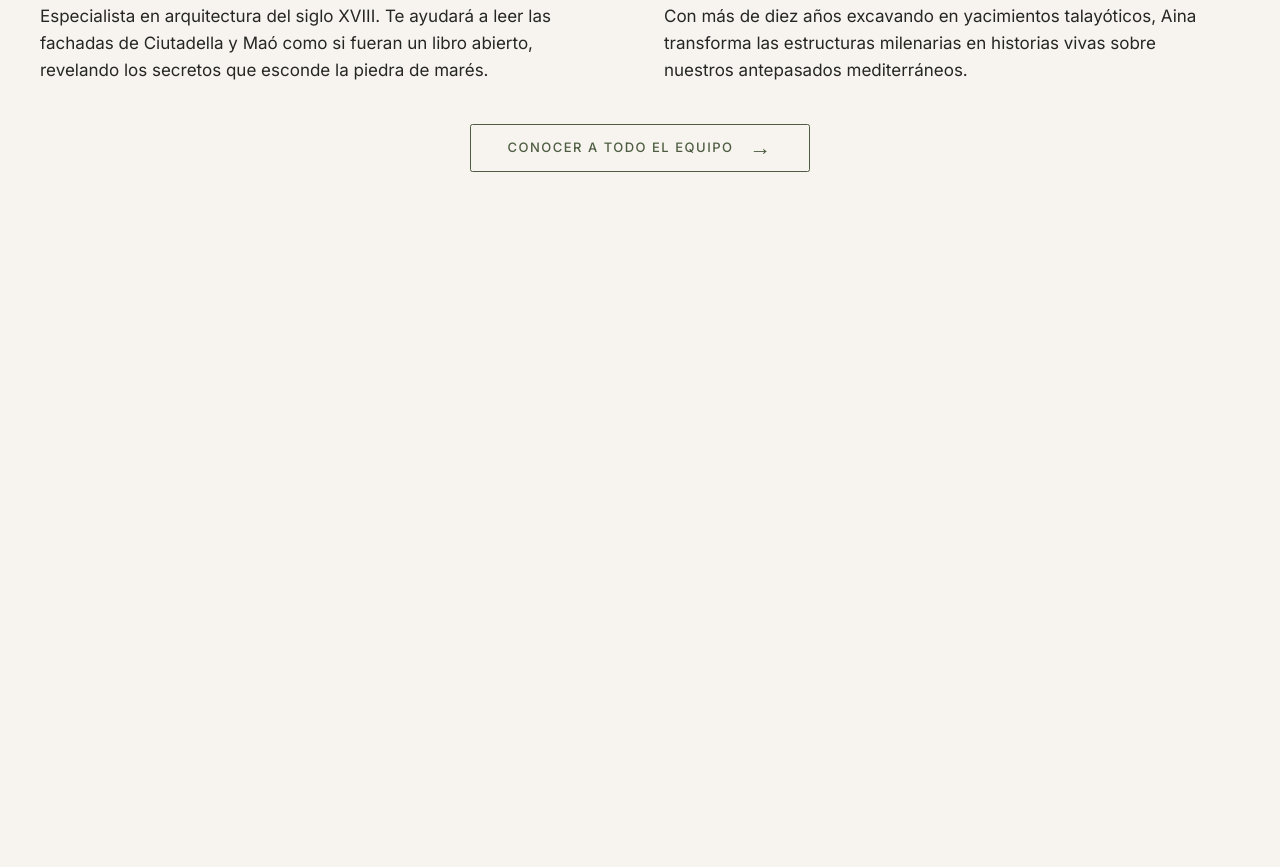
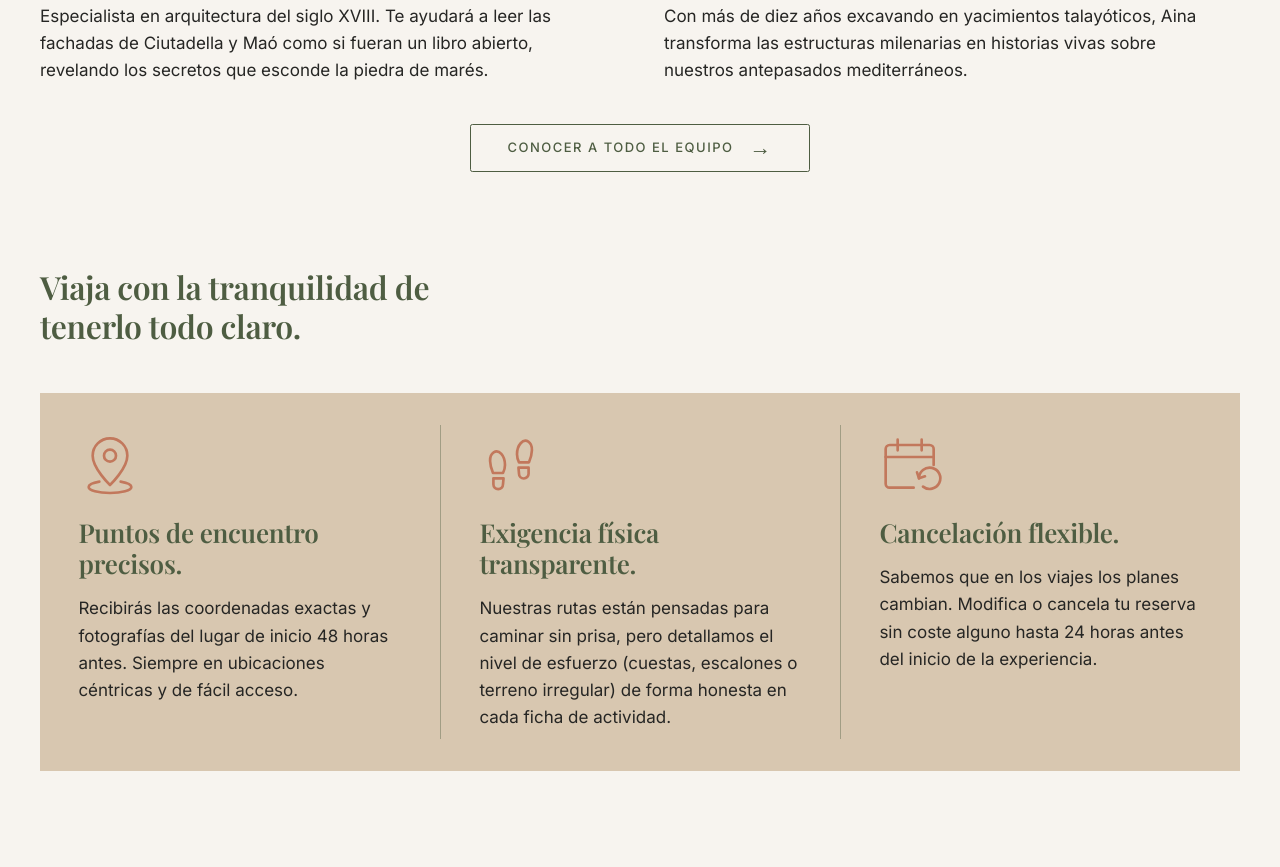
Before and after one commit to EscuelaIt/menorca-singular, a plain HTML site: page web/index.html in a window 1280 px wide. Shown: the part 2749-3616 px from the top of the page. Before the commit the page ends 3017 px from the top, so only its background shows below. Drawn offline with nearby package versions, Linux system fonts and the light colour scheme.

Commit message:
Bloque de confianza y transparencia en la home
Añade la sección «Viaja con la tranquilidad de tenerlo todo claro» con
tres garantías sobre fondo piedra: apiladas en móvil y en tres columnas
con filetes en escritorio. Incluye los iconos de ubicación, pasos y
calendario en el estilo de trazo terracota existente.

Co-Authored-By: Claude Opus 5.5 <noreply@anthropic.com>

```diff
--- a/web/css/main.css
+++ b/web/css/main.css
@@ -581,6 +581,62 @@ summary:focus-visible {
   line-height: 1.6;
 }
 
+/* Confianza y transparencia operativa */
+.trust {
+  max-width: 80rem;
+  margin-inline: auto;
+  padding: 0 1.5rem 4rem;
+}
+
+.trust h2 {
+  max-width: 20ch;
+  margin: 0;
+  color: var(--color-jerarquia);
+  letter-spacing: -0.01em;
+}
+
+.trust__list {
+  display: grid;
+  margin: 1.75rem 0 0;
+  padding: 0.25rem 1.25rem;
+  background: var(--color-fondo-secundario);
+  list-style: none;
+}
+
+.trust-item {
+  padding: 1.5rem 0;
+}
+
+.trust-item + .trust-item {
+  border-top: 1px solid rgb(78 93 66 / 0.4);
+}
+
+.trust-item__icon {
+  display: block;
+  width: 2.5rem;
+  height: 2.5rem;
+}
+
+/*
+ * Oliva sobre piedra ronda 4.3:1: el titular mantiene 24 px como mínimo
+ * para contar como texto grande (umbral 3:1).
+ */
+.trust-item__title {
+  margin: 0.85rem 0 0;
+  color: var(--color-jerarquia);
+  font-family: var(--font-titulares);
+  font-size: 1.5rem;
+  font-weight: 600;
+  letter-spacing: -0.01em;
+  line-height: 1.2;
+}
+
+.trust-item__text {
+  max-width: 34rem;
+  margin: 0.6rem 0 0;
+  line-height: 1.6;
+}
+
 @media (min-width: 48rem) {
   h2 {
     font-size: 2rem;
@@ -703,6 +759,28 @@ summary:focus-visible {
 
   .guide__text {
     margin-top: 1.25rem;
+    font-size: 1.0625rem;
+  }
+
+  .trust {
+    padding: 0 2.5rem 5rem;
+  }
+
+  .trust__list {
+    margin-top: 2.5rem;
+    padding: 0.5rem 2rem;
+  }
+
+  .trust-item {
+    padding: 2rem 0;
+  }
+
+  .trust-item__icon {
+    width: 3rem;
+    height: 3rem;
+  }
+
+  .trust-item__text {
     font-size: 1.0625rem;
   }
 }
@@ -889,6 +967,45 @@ summary:focus-visible {
     gap: 3rem;
     margin-top: 3.5rem;
   }
+
+  /* Tres columnas dentro del bloque piedra, con filetes verticales */
+  .trust {
+    width: calc(100% - 5rem);
+    padding: 0 0 6rem;
+  }
+
+  .trust h2 {
+    max-width: 22ch;
+  }
+
+  .trust__list {
+    grid-template-columns: repeat(3, minmax(0, 1fr));
+    margin-top: 3rem;
+    padding: 2rem 0;
+  }
+
+  .trust-item {
+    padding: 0.5rem clamp(2rem, 3vw, 3rem);
+  }
+
+  .trust-item + .trust-item {
+    border-top: 0;
+    border-left: 1px solid rgb(78 93 66 / 0.4);
+  }
+
+  .trust-item__icon {
+    width: 4rem;
+    height: 4rem;
+  }
+
+  .trust-item__title {
+    margin-top: 1.25rem;
+    font-size: 1.625rem;
+  }
+
+  .trust-item__text {
+    margin-top: 1rem;
+  }
 }
 
 @media (prefers-reduced-motion: reduce) {
--- a/web/index.html
+++ b/web/index.html
@@ -304,6 +304,58 @@
           </a>
         </div>
       </section>
+
+      <section class="trust" aria-labelledby="trust-title">
+        <h2 id="trust-title">Viaja con la tranquilidad de tenerlo todo claro.</h2>
+
+        <ul class="trust__list">
+          <li class="trust-item">
+            <img
+              class="trust-item__icon"
+              src="images/icons/icono-ubicacion.svg"
+              alt=""
+              width="48"
+              height="48"
+            >
+            <h3 class="trust-item__title">Puntos de encuentro precisos.</h3>
+            <p class="trust-item__text">
+              Recibirás las coordenadas exactas y fotografías del lugar de
+              inicio 48 horas antes. Siempre en ubicaciones céntricas y de
+              fácil acceso.
+            </p>
+          </li>
+          <li class="trust-item">
+            <img
+              class="trust-item__icon"
+              src="images/icons/icono-pasos.svg"
+              alt=""
+              width="48"
+              height="48"
+            >
+            <h3 class="trust-item__title">Exigencia física transparente.</h3>
+            <p class="trust-item__text">
+              Nuestras rutas están pensadas para caminar sin prisa, pero
+              detallamos el nivel de esfuerzo (cuestas, escalones o terreno
+              irregular) de forma honesta en cada ficha de actividad.
+            </p>
+          </li>
+          <li class="trust-item">
+            <img
+              class="trust-item__icon"
+              src="images/icons/icono-calendario.svg"
+              alt=""
+              width="48"
+              height="48"
+            >
+            <h3 class="trust-item__title">Cancelación flexible.</h3>
+            <p class="trust-item__text">
+              Sabemos que en los viajes los planes cambian. Modifica o cancela
+              tu reserva sin coste alguno hasta 24 horas antes del inicio de la
+              experiencia.
+            </p>
+          </li>
+        </ul>
+      </section>
     </main>
   </body>
 </html>
```
Also changed, not shown: web/images/icons/icono-calendario.svg (added), web/images/icons/icono-pasos.svg (added), web/images/icons/icono-ubicacion.svg (added).
